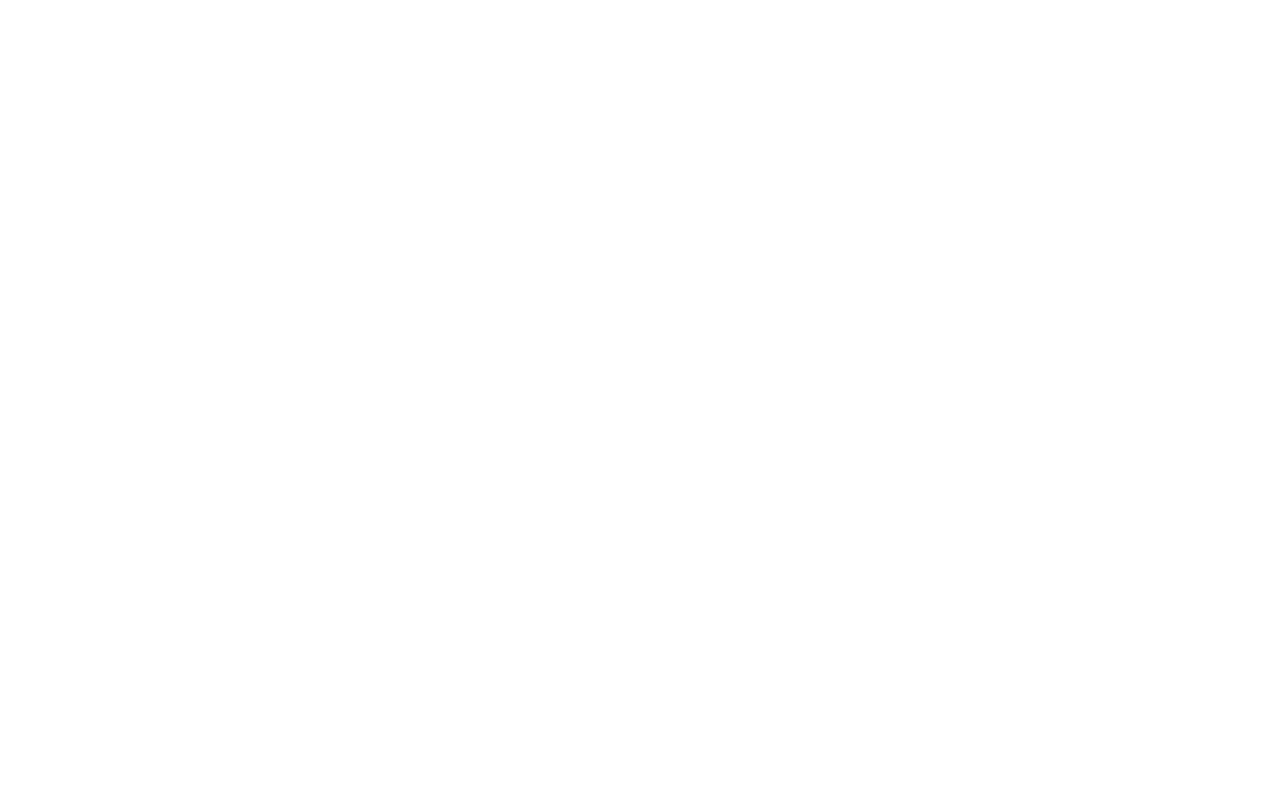
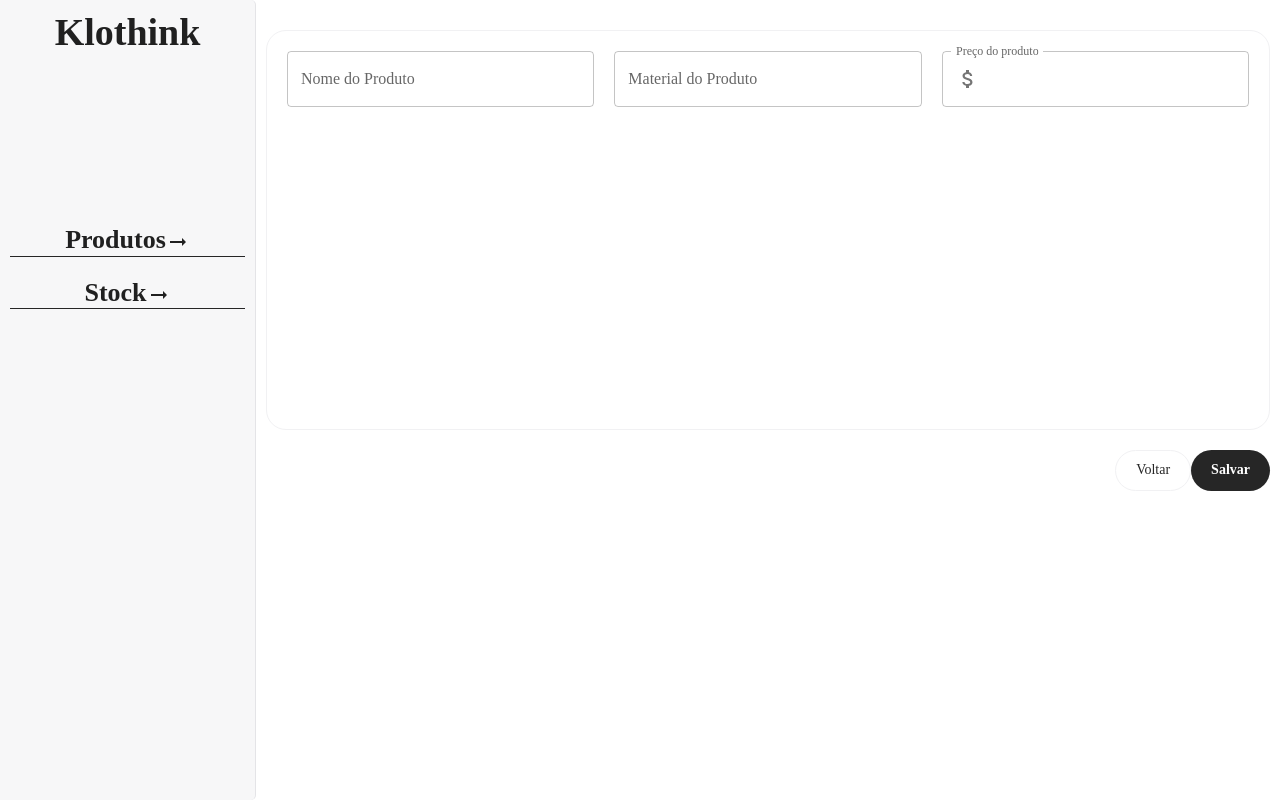
Before and after one commit to gabriel-victor933/project-ecommerce-dashboard, a React (Vite) app: page /products/add in a window 1280 px wide. Before the commit this address had no page. Built offline with nearby package versions, Linux system fonts and the light colour scheme.

Commit message:
feat: adding inputs components for text, number and currency

```diff
--- a/src/App.jsx
+++ b/src/App.jsx
@@ -3,6 +3,8 @@
 import { BrowserRouter, Route, Routes } from "react-router-dom"
 import { CssBaseline } from "@mui/material"
 import Main from "./layout/Main"
+import Products from "./pages/Products"
+import AddProduct from "./pages/AddProduct"
 
 function App() {
 
@@ -13,7 +15,11 @@
         <Routes>
           <Route path='/' element={<Main />}>
               <Route index element={<>home</>}/>
-              <Route path='products' element={<>products</>}/>
+              <Route path='products'>
+                <Route index element={<Products />}/>
+                <Route path='add' element={<AddProduct />}/>
+                <Route />
+              </Route>
               <Route path='stock' element={<>stock</>}/>
           </Route>
         </Routes>
--- /dev/null
+++ b/src/components/FormInputs.jsx
@@ -0,0 +1,13 @@
+/* eslint-disable react/prop-types */
+import CurrencyInput from "./inputs/CurrencyInput";
+import NumberInput from "./inputs/NumberInput";
+import TextInput from "./inputs/TextInput";
+
+export default function FormInputs(props){
+
+    switch(props.type){
+        case 'text': return <TextInput {...props}/>
+        case 'number': return <NumberInput {...props}/>
+        case 'currency': return <CurrencyInput {...props}/>
+    }
+}
--- /dev/null
+++ b/src/components/inputs/CurrencyInput.jsx
@@ -0,0 +1,38 @@
+/* eslint-disable react/prop-types */
+import { TextField, InputAdornment } from "@mui/material";
+import AttachMoneyOutlinedIcon from '@mui/icons-material/AttachMoneyOutlined';
+
+export default function CurrencyInput({ label, setFieldValue, schema, values }){
+
+    function handleChangeCurrency(e){
+        const value = e.target.value.replace('.','')
+
+        const number = parseFloat(value)
+
+        if(isNaN(number) || value.length > 20) return
+
+        const newValue = (number/100).toFixed(2)
+
+        setFieldValue(schema, newValue)
+    }
+
+    return(
+        <TextField
+            type="text"
+            variant="outlined"
+            name={schema}
+            label={label}
+            onChange={handleChangeCurrency}
+            value={values[schema]}
+            slotProps={{
+                input: {
+                  startAdornment: (
+                    <InputAdornment position="start">
+                      <AttachMoneyOutlinedIcon />
+                    </InputAdornment>
+                  ),
+                },
+              }}
+        />
+    )
+}
--- /dev/null
+++ b/src/components/inputs/NumberInput.jsx
@@ -0,0 +1,16 @@
+/* eslint-disable react/prop-types */
+import { TextField } from "@mui/material";
+
+export default function NumberInput({ label, handleChange, schema, values }){
+
+    return(
+        <TextField
+            type="number"
+            variant="outlined"
+            name={schema}
+            label={label}
+            onChange={handleChange}
+            value={values[schema]}
+        />
+    )
+}
--- /dev/null
+++ b/src/components/inputs/TextInput.jsx
@@ -0,0 +1,16 @@
+/* eslint-disable react/prop-types */
+import { TextField } from "@mui/material";
+
+export default function TextInput({ label, handleChange, schema, values }){
+
+    return(
+        <TextField
+            type="text"
+            variant="outlined"
+            name={schema}
+            label={label}
+            onChange={handleChange}
+            value={values[schema]}
+        />
+    )
+}
--- a/src/layout/Main.jsx
+++ b/src/layout/Main.jsx
@@ -20,7 +20,7 @@
                 sx={{
                     display: 'flex',
                     flexDirection: 'column',
-                    borderRight: '1px solid #F1F1F3',
+                    borderRight: '1px solid #E4E4E7',
                     bgcolor: 'white.97',
                     p: '10px',
                     gap: '20px',
@@ -56,7 +56,9 @@
                     <ArrowRightAltIcon sx={{verticalAlign: 'middle'}}/>
                 </Typography>
             </Grid2>
-            <Grid2>
+            <Grid2
+                p={'10px'}
+            >
                 <Outlet />
             </Grid2>
         </Grid2>
--- /dev/null
+++ b/src/pages/AddProduct.jsx
@@ -0,0 +1,85 @@
+/* eslint-disable react/prop-types */
+import { Button, Grid2 } from "@mui/material";
+import { Formik } from "formik";
+import FormInputs from "../components/FormInputs";
+
+const formInputs = [
+    {
+        label: 'Nome do Produto',
+        type: 'text',
+        schema: 'name'
+    },
+    {
+        label: 'Material do Produto',
+        type: 'text',
+        schema: 'material'
+    },
+    {
+        label: 'Preço do produto',
+        type: 'currency',
+        schema: 'price'
+    },
+]
+
+export default function AddProduct() {
+
+    return (
+        <Formik
+            initialValues={{
+                name: '',
+                material: '',
+                price: '',
+                type: '',
+                category: '',
+                features: [
+                    {
+                        feature: ''
+                    }
+                ]
+            }}
+            onSubmit={(values) => {
+                console.log('VALUES',values)
+                alert(JSON.stringify(values))
+            }}
+        >
+            {props => (
+                <>
+                    <Grid2
+                        sx={{
+                            mt: '20px',
+                            borderRadius: '20px',
+                            border: '1px solid #F1F1F3',
+                            minHeight: '400px',
+                            width: '100%',
+                            display: 'grid',
+                            gridTemplateColumns: '1fr 1fr 1fr',
+                            gap: '20px',
+                            p: '20px',
+                        }}
+                    >
+                        {formInputs.map((input,i) => <FormInputs
+                                                    key={i}
+                                                    {...input}
+                                                    {...props}
+                                                    />)}
+                    </Grid2>
+                    <Grid2
+                        sx={{
+                            display: 'flex',
+                            mt: '20px',
+                            justifyContent: 'flex-end'
+                        }}
+                    >
+                        <Button variant='outlined' color='primary' >
+                            Voltar
+                        </Button>
+                        <Button variant='contained' color='secondary' onClick={props.handleSubmit}>
+                            Salvar
+                        </Button>
+                    </Grid2>
+                </>
+            )}
+
+        </Formik>
+    )
+}
--- /dev/null
+++ b/src/pages/Products.jsx
@@ -0,0 +1,58 @@
+import { Grid2, Box, Typography } from "@mui/material";
+import AddIcon from '@mui/icons-material/Add';
+import { useNavigate } from "react-router-dom";
+
+export default function Products(){
+
+    const nav = useNavigate()
+
+    const products = [1,2,3,4,5,6,7,8]
+
+    return (
+        <Grid2
+            sx={{
+                pt: '30px',
+                display: 'grid',
+                gridTemplateColumns: '1fr 1fr 1fr',
+                gridAutoRows: '200px',
+                gap: '20px',
+                position: 'relative',
+                minHeight: '100%',
+            }}
+        >
+            {products.map((product,i) => (
+                <Box
+                    key={i}
+                    sx={{
+                        minHeight: '200px',
+                        borderRadius: '20px',
+                        border: '1px solid #F1F1F3',
+                        p: '10px',
+                    }}
+                >
+                    <Typography variant='h4'>
+                        produto {product}
+                    </Typography>
+                </Box>
+            ))}
+            <Box
+                onClick={() => nav('add')}
+                sx={{
+                    border: '1px solid #F1F1F3',
+                    width: '60px',
+                    height: '60px',
+                    bgcolor: '#F1F1F3',
+                    borderRadius: '50%',
+                    display: 'grid',
+                    placeItems: 'center',
+                    cursor: 'pointer',
+                    position: 'absolute',
+                    bottom: '20px',
+                    right: '20px',
+                }}
+            >
+                <AddIcon sx={{fontSize: '40px', color: '#1A1A1A'}}/>
+            </Box>
+        </Grid2>
+    )
+}
```
